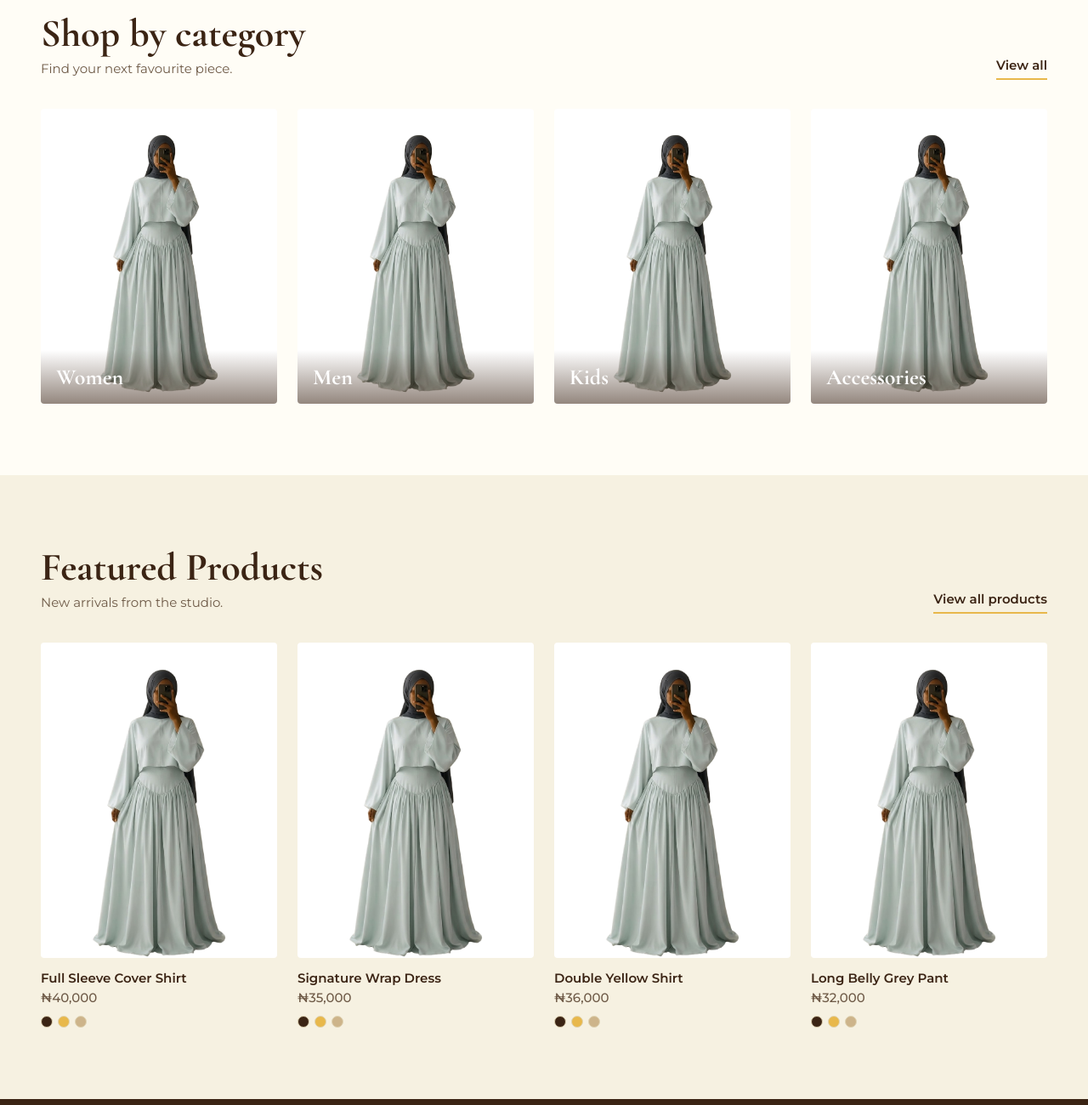
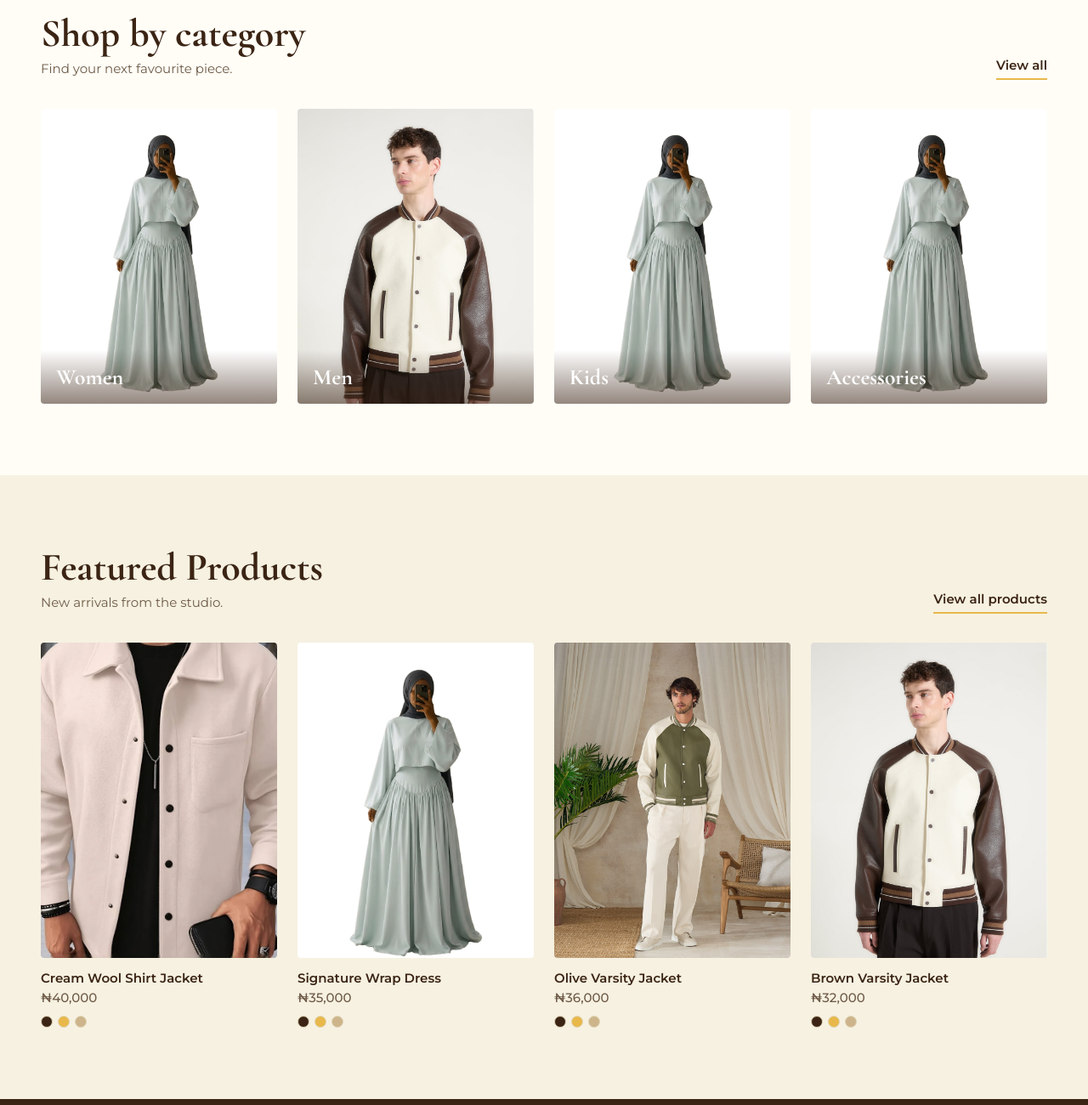
Before and after one commit to tahleemacademy09/Jevarti, a plain HTML site: page index.html in a window 1280 px wide. Shown: the part 1020-2320 px from the top of the page at 85% size. Drawn offline with nearby package versions, Linux system fonts and the light colour scheme.

Commit message:
Add files via upload

```diff
--- a/index.html
+++ b/index.html
@@ -71,7 +71,7 @@ section{padding:84px 0}
 .tile span{position:absolute;left:0;right:0;bottom:0;padding:16px 18px;background:linear-gradient(transparent,rgba(59,36,20,.55));color:#fff;font:700 26px "Cormorant Garamond",serif}
 .card{position:relative}
 .card .ph{aspect-ratio:3/4;border-radius:4px;display:flex;align-items:center;justify-content:center;overflow:hidden;position:relative}
-.card img.g{height:92%;width:auto;max-width:92%;object-fit:contain;margin-top:8%;align-self:flex-end}
+.card img.g.photo,.tile img.g.photo{width:100%;height:100%;max-width:none;margin:0;object-fit:cover;object-position:top}.card img.g{height:92%;width:auto;max-width:92%;object-fit:contain;margin-top:8%;align-self:flex-end}
 .add{position:absolute;left:12px;right:12px;bottom:12px;background:var(--ink);color:var(--cream);border:0;padding:12px;font-weight:600;font-size:13px;border-radius:2px;cursor:pointer;transform:translateY(130%);transition:.25s}
 .card:hover .add,.add:focus-visible{transform:none}
 .card h3{font:600 15px Montserrat,sans-serif;margin-top:14px}
@@ -200,13 +200,13 @@ footer ul{padding:0}footer li{list-style:none;font-size:14px;opacity:.85;margin-
 
 <script>
 var BG=["#fff","#fff","#fff","#fff"];
-var C=[["Women","dress"],["Men","shirt"],["Kids","pants"],["Accessories","bag"]];
-var F=[["Full Sleeve Cover Shirt","shirt","₦40,000"],["Signature Wrap Dress","dress","₦35,000"],["Double Yellow Shirt","shirt","₦36,000"],["Long Belly Grey Pant","pants","₦32,000"]];
+var C=[["Women","dress"],["Men","shirt","varsity-brown.jpg"],["Kids","pants"],["Accessories","bag"]];
+var F=[["Cream Wool Shirt Jacket","shirt","₦40,000","","jacket-beige.webp"],["Signature Wrap Dress","dress","₦35,000"],["Olive Varsity Jacket","shirt","₦36,000","","varsity-green.jpg"],["Brown Varsity Jacket","shirt","₦32,000","","varsity-brown.jpg"]];
 var D=[["Everyday Head Wrap","wrap","₦12,000","₦16,000"],["Studio Tote Bag","bag","₦18,000","₦24,000"],["Wide Leg Pant","pants","₦28,000","₦37,000"],["Linen Day Shirt","shirt","₦30,000","₦40,000"]];
 var sw=["#3b2414","#e8b84b","#cdb48a"];
-function ic(n){return '<img class="g" src="dress.png" alt="" loading="lazy" decoding="async">'}
-document.getElementById("cats").innerHTML=C.map(function(c,i){return '<a class="tile" href="#new" style="background:'+BG[i]+'">'+ic(c[1])+'<span>'+c[0]+'</span></a>'}).join("");
-function cards(id,a,sale){document.getElementById(id).innerHTML=a.map(function(p,i){return '<div class="card">'+(sale?'<span class="tag">Sale</span>':'')+'<div class="ph" style="background:'+BG[i%4]+'">'+ic(p[1])+'<button class="add">Add to cart</button></div><h3>'+p[0]+'</h3><div class="price">'+p[2]+(sale?'<s>'+p[3]+'</s>':'')+'</div><div class="dots">'+sw.map(function(c){return '<i style="background:'+c+'"></i>'}).join("")+'</div></div>'}).join("")}
+function ic(n,img){return '<img class="g'+(img?' photo':'')+'" src="'+(img||'dress.png')+'" alt="" loading="lazy" decoding="async">'}
+document.getElementById("cats").innerHTML=C.map(function(c,i){return '<a class="tile" href="#new" style="background:'+BG[i]+'">'+ic(c[1],c[2])+'<span>'+c[0]+'</span></a>'}).join("");
+function cards(id,a,sale){document.getElementById(id).innerHTML=a.map(function(p,i){return '<div class="card">'+(sale?'<span class="tag">Sale</span>':'')+'<div class="ph" style="background:'+BG[i%4]+'">'+ic(p[1],p[4])+'<button class="add">Add to cart</button></div><h3>'+p[0]+'</h3><div class="price">'+p[2]+(sale?'<s>'+p[3]+'</s>':'')+'</div><div class="dots">'+sw.map(function(c){return '<i style="background:'+c+'"></i>'}).join("")+'</div></div>'}).join("")}
 cards("feat",F,false);cards("drop4",D,true);
 var n=0;document.addEventListener("click",function(e){if(e.target.classList.contains("add")){n++;document.getElementById("cart").textContent=n}});
 var sl=document.querySelectorAll(".slide"),cur=0,auto;
```
Also changed, not shown: jacket-beige.webp (added), varsity-brown.jpg (added), varsity-green.jpg (added).
